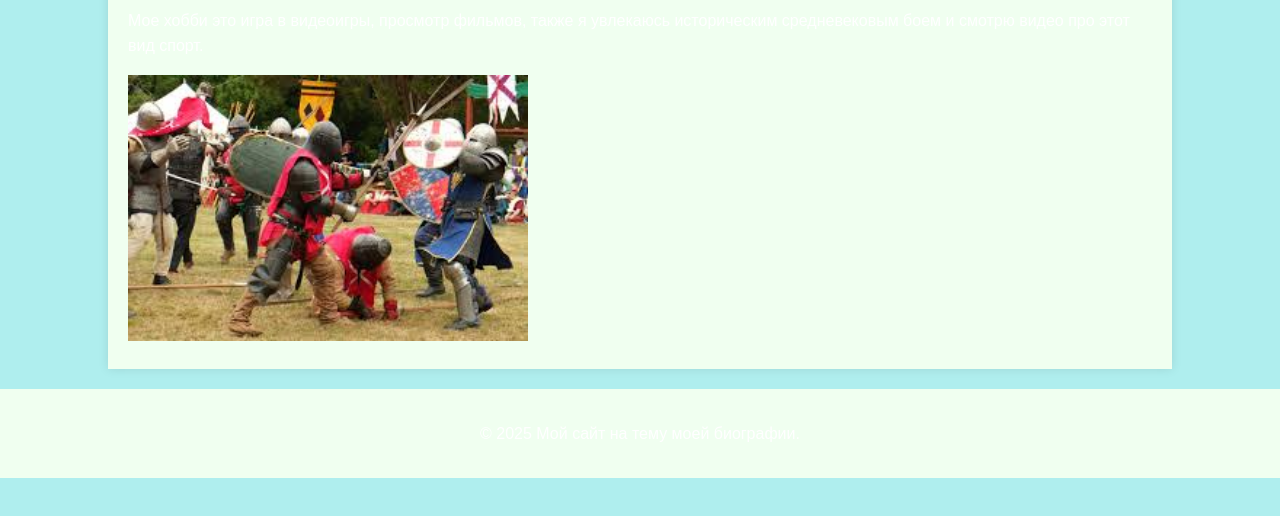
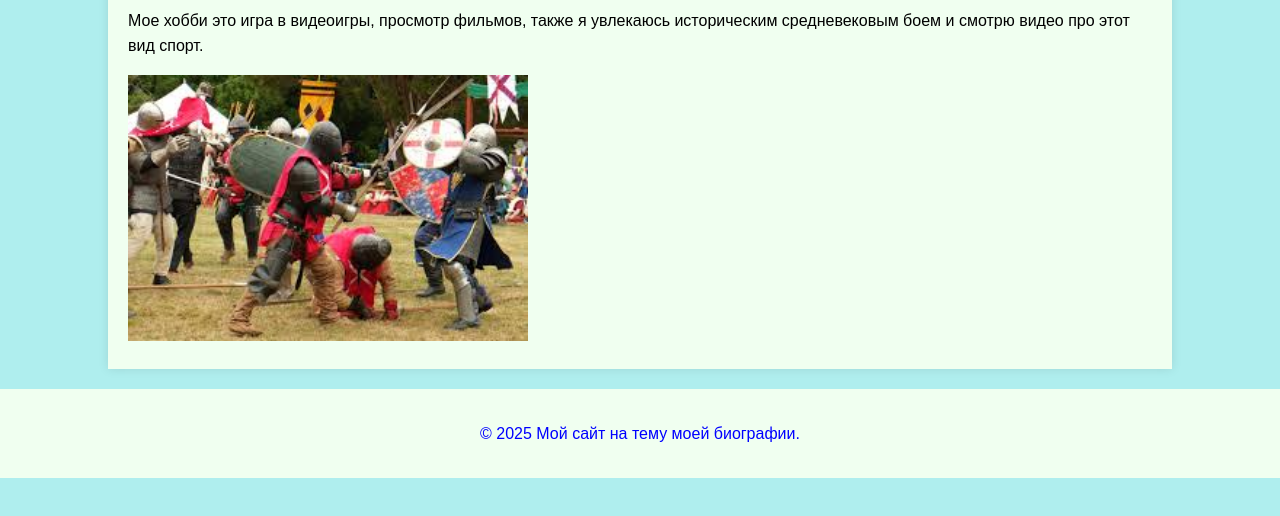
Before and after one commit to Comrade-DOOM/-Comrade-DOOM-.github.io, a plain HTML site: page hobby.html in a window 1280 px wide. Shown: the part 216-732 px from the top of the page. Drawn offline with Linux system fonts and the light colour scheme.

Commit message:
Update style.css

```diff
--- a/style.css
+++ b/style.css
@@ -5,13 +5,13 @@ body {
     margin: 0;
     padding: 0;
     background-color: #AFEEEE;
-    color: #FFFFFF;
+    color: ##0000FF;
 }
 
 
 header {
     background: #F0FFF0;
-    color: #fff;
+    color: #0000FF;
     padding: 1rem 0;
     text-align: center;
 }
@@ -50,7 +50,7 @@ footer {
     text-align: center;
     padding: 1rem 0;
     background: #F0FFF0;
-    color: #FFFFFF;
+    color: #0000FF;
     position: relative;
     bottom: 0;
     width: 100%;
```
